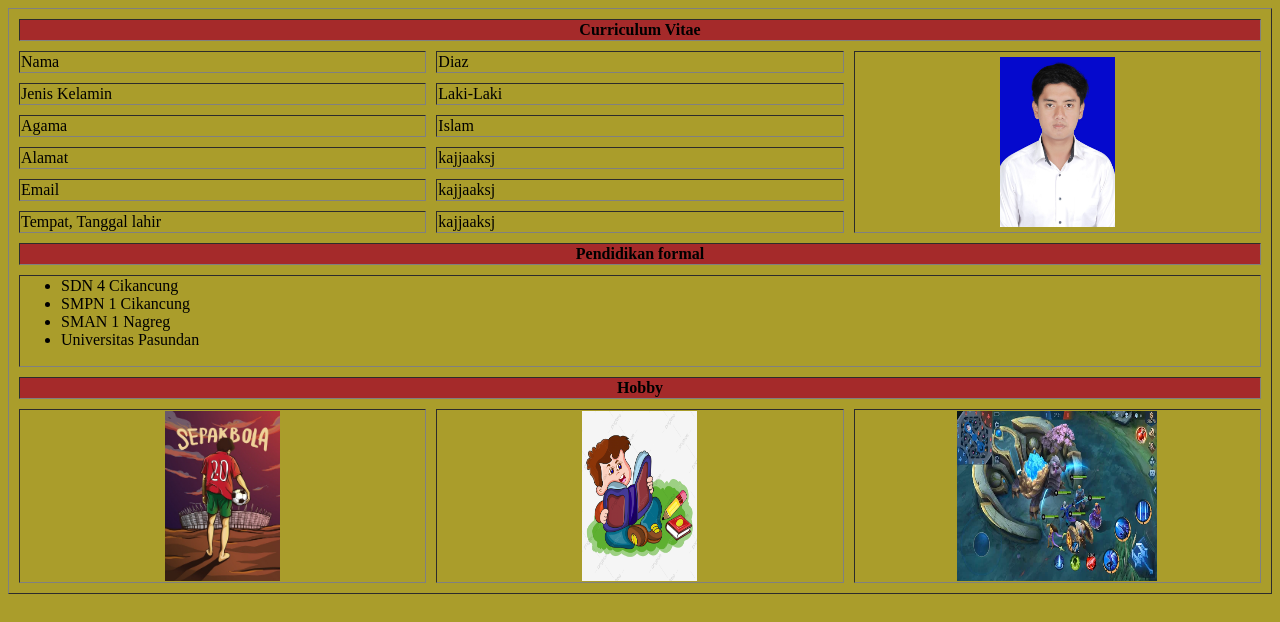
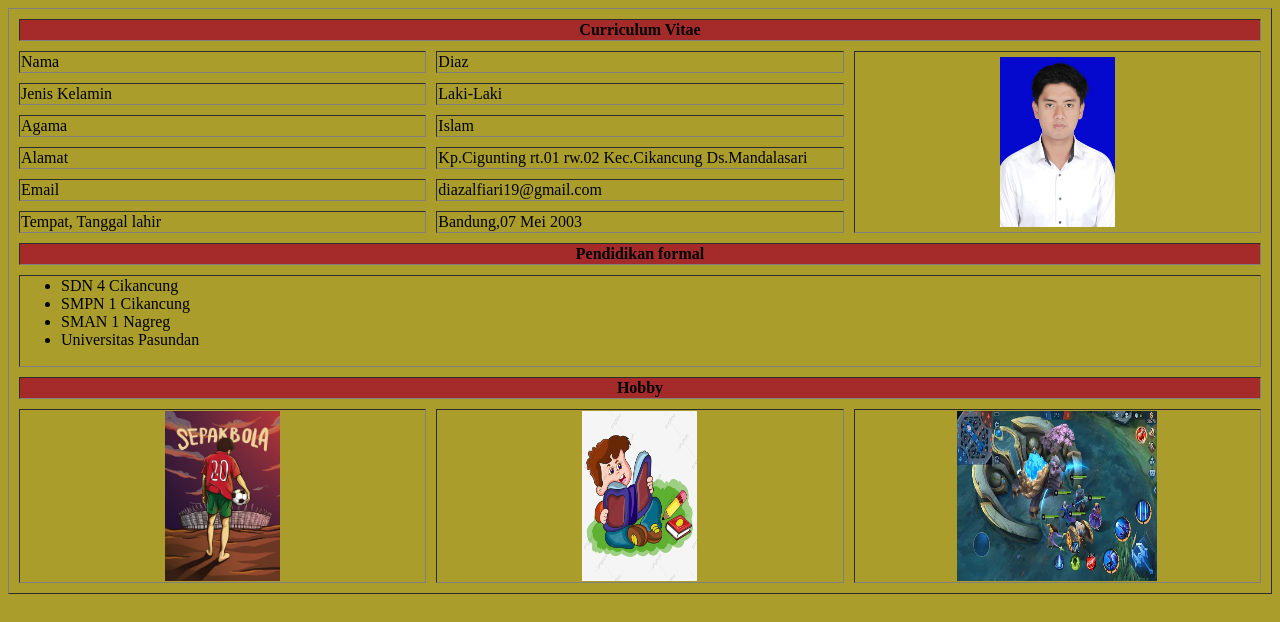
Before and after one commit to Diazalfiari/itw2022_223040024, a plain HTML site: page latihan/latihan1/T1223040024.html in a window 1280 px wide. Drawn offline with Linux system fonts and the light colour scheme.

Commit message:
mengedit tugas latihan 1

```diff
--- a/latihan/latihan1/T1223040024.html
+++ b/latihan/latihan1/T1223040024.html
@@ -36,15 +36,15 @@
       </tr>
       <tr>
         <td>Alamat</td>
-        <td>kajjaaksj</td>
+        <td>Kp.Cigunting rt.01 rw.02 Kec.Cikancung Ds.Mandalasari</td>
       </tr>
       <tr>
         <td>Email</td>
-        <td>kajjaaksj</td>
+        <td>diazalfiari19@gmail.com</td>
       </tr>
       <tr>
         <td>Tempat, Tanggal lahir</td>
-        <td>kajjaaksj</td>
+        <td>Bandung,07 Mei 2003</td>
       </tr>
       <tr>
         <th colspan="3">Pendidikan formal</th>
```
Also changed, not shown: latihan/latihan1/L1g223040024.html (+8 -1 lines).
